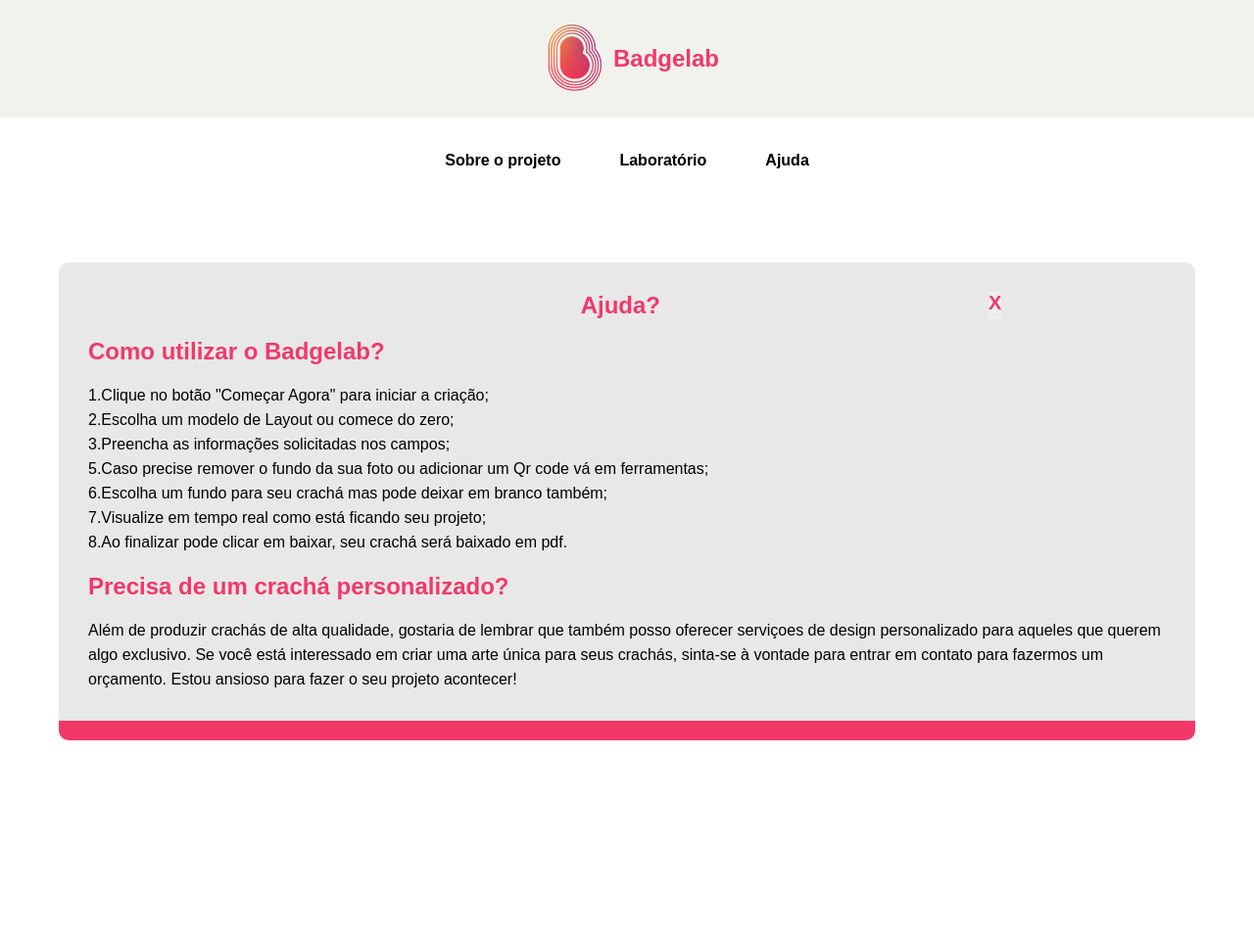
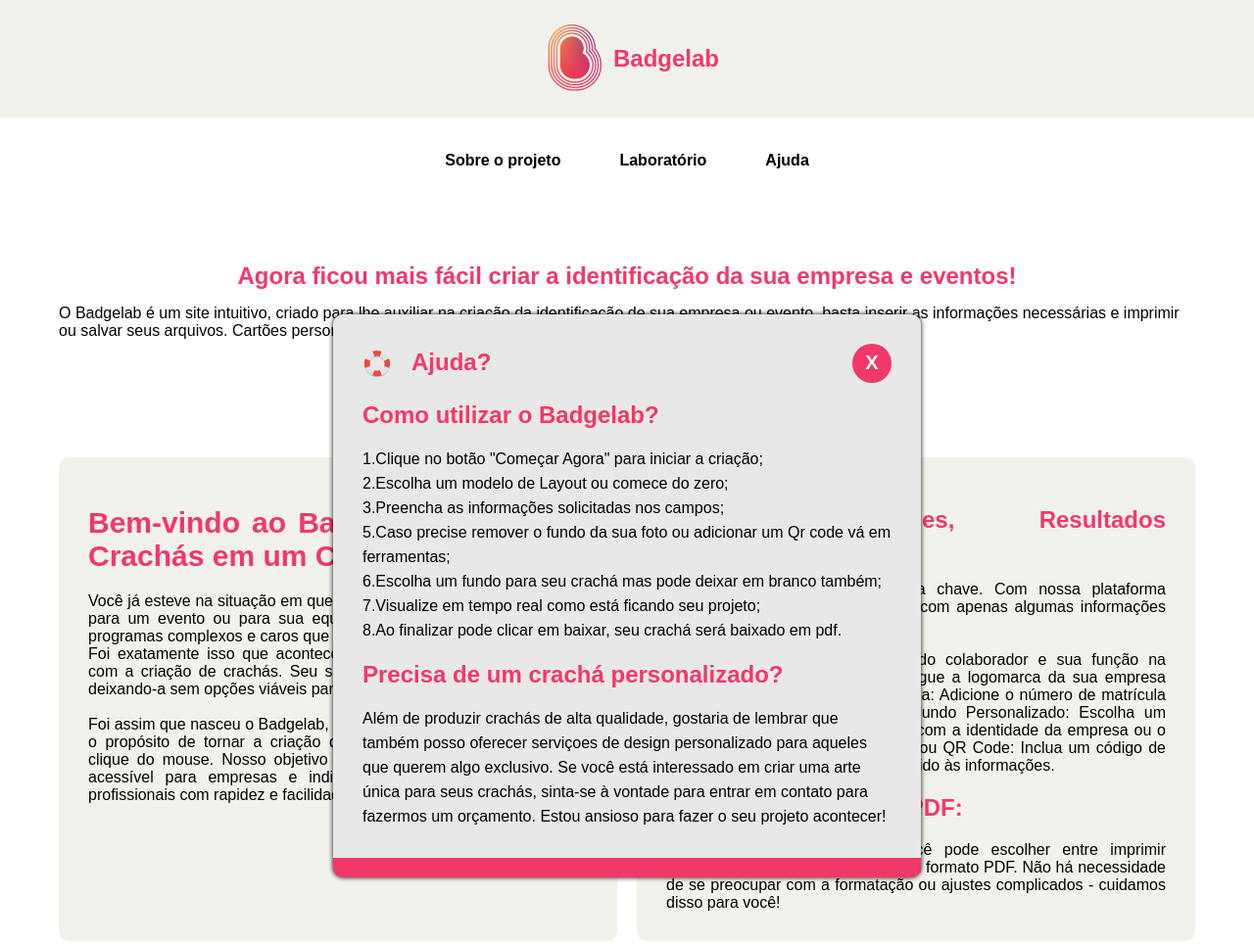
Before and after one commit to denieldev/Badgelab1.0, a plain HTML site: page index.html in a window 1280 px wide. Shown: the top 964 px of the page at 98% size. Drawn offline with nearby package versions, Linux system fonts and the light colour scheme; a web font is replaced by a local one.

Commit message:
design of help window

```diff
--- a/Styles/help.css
+++ b/Styles/help.css
@@ -1,25 +1,41 @@
 #help_container {
+  width: 100%;
   display: flex;
+  justify-content: center;
+  align-items: center;
   position: absolute;
   height: 100vh;
-  background-color: rgb(255, 255, 255);
   padding: 60px;
   z-index: 1;
 }
 
 .help_window {
+  max-width: 600px;
+  min-width: 350px;
   display: flex;
   padding: 30px;
   background-color: rgb(233, 232, 232);
   color: white;
   border-radius: 10px;
   border-bottom: 20px solid #F23869;
+  box-shadow: black 0px 0 5px 0;
 }
 
 .help_header {
   display: flex;
+  align-items: center;
   flex-direction: row;
-  justify-content: space-around;
+  justify-content: space-between;
+}
+
+.help_title {
+  display: flex;
+  flex-direction: row;
+  gap: 20px;
+}
+
+.help_logo {
+  height: 30px;
 }
 
 .help_contant {
@@ -31,10 +47,17 @@
 }
 
 .close_btn {
+  display: flex;
+  justify-content: center;
+  align-items: center;
+  width: 40px;
+  height: 40px;
+  border-radius: 50px;
   position: relative;
-  color: #F23869;
+  color: white;
   font-weight: 900;
   font-size: 20px;
+  background: #F23869;
 }
 
 .help_subtitle {
--- a/index.html
+++ b/index.html
@@ -83,8 +83,10 @@
     <section id="help_container">
       <div class="help_window">
         <div class="help_header">
-          <img src="" alt="">
+          <div class="help_title">
+            <img class="help_logo" src="./img/help.svg" alt="ajuda">
           <h1 class="help_title">Ajuda?</h1>
+          </div>
           <button class="close_btn">X</button>
         </div>
         <div class="help_contant">
```
Also changed, not shown: img/help.svg (added).
